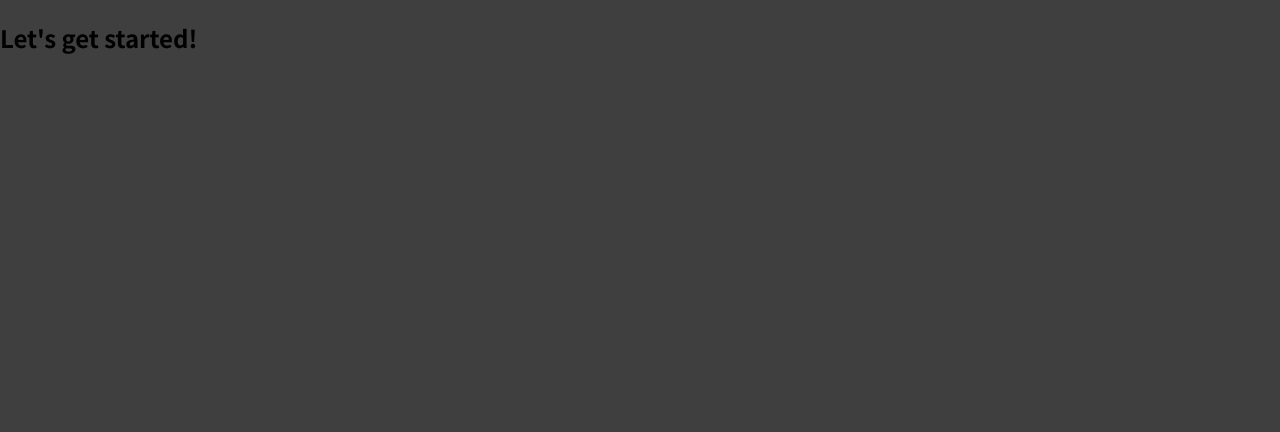
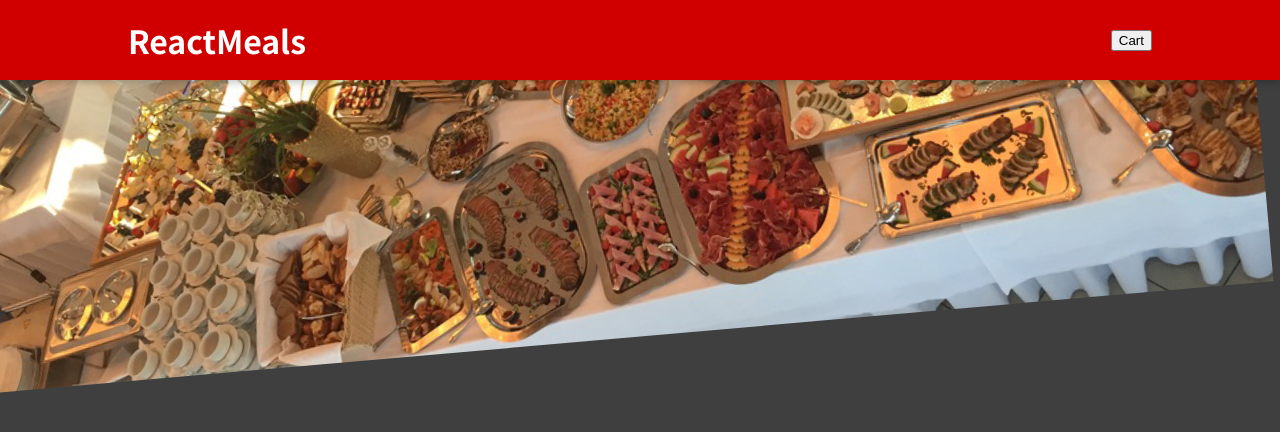
Before and after one commit to rodrilucas/reactfood, a React (Create React App) app: page / in a window 1280 px wide. Shown: the top 432 px of the page. Built offline with nearby package versions, Linux system fonts and the light colour scheme.

Commit message:
add Header component

```diff
--- a/src/App.js
+++ b/src/App.js
@@ -1,8 +1,12 @@
+import { Fragment } from "react";
+
+import Header from "./Layout/Header";
+
 function App() {
   return (
-    <div>
-      <h2>Let's get started!</h2>
-    </div>
+    <Fragment>
+      <Header />
+    </Fragment>
   );
 }
 
--- /dev/null
+++ b/src/Layout/Header.js
@@ -0,0 +1,19 @@
+import { Fragment } from "react";
+
+import classes from "./Header.module.css";
+import mealsImg from "../../src/assets/meals.jpg";
+
+const Header = (props) => {
+    return <Fragment>
+        <header className={classes.header}>
+            <h1>ReactMeals</h1>
+            <button>Cart</button>
+        </header>
+        <div className={classes["main-image"]}>
+            <img src={mealsImg} alt="A table full of delicious food"/>
+        </div>
+    </Fragment>
+};
+
+
+export default Header;
--- /dev/null
+++ b/src/Layout/Header.module.css
@@ -0,0 +1,29 @@
+.header {
+    position: fixed;
+    top: 0;
+    left: 0;
+    width: 100%;
+    height: 5rem;
+    background-color: #d00000;
+    color: white;
+    display: flex;
+    justify-content: space-between;
+    align-items: center;
+    padding: 0 10%;
+    box-shadow: 0 2px 8px rgba(0, 0, 0, 0.25);
+    z-index: 10;
+  }
+
+  .main-image {
+    width: 100%;
+    height: 25rem;
+    z-index: 0;
+    overflow: hidden;
+  }
+
+  .main-image img {
+    width: 100%;
+    height: 100%;
+    object-fit: cover;
+    transform: rotateZ(-5deg) translateY(-4rem) translateX(-1rem);
+  }
```
Also changed, not shown: src/assets/meals.jpg (added), src/assets/pexels.jpeg (added).
